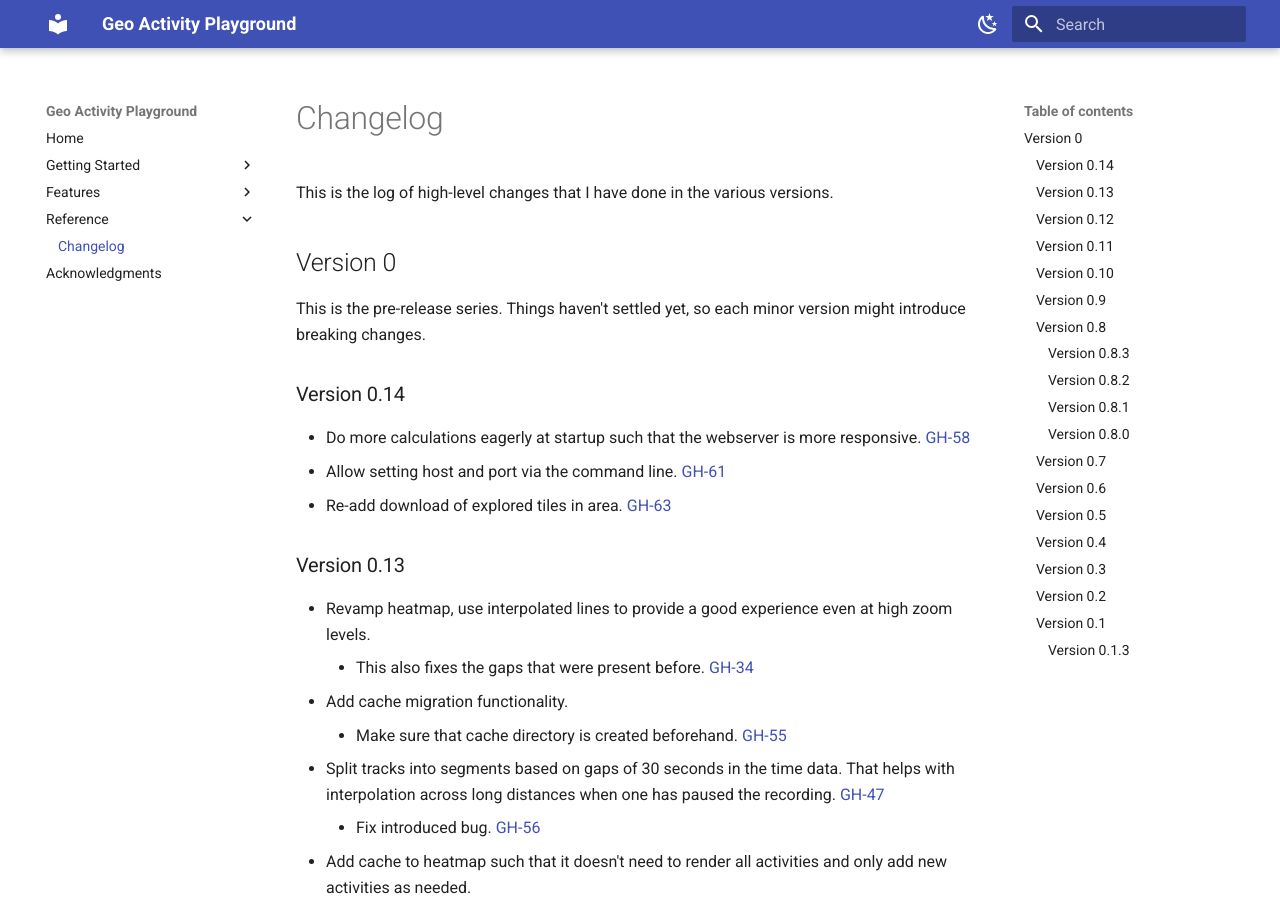
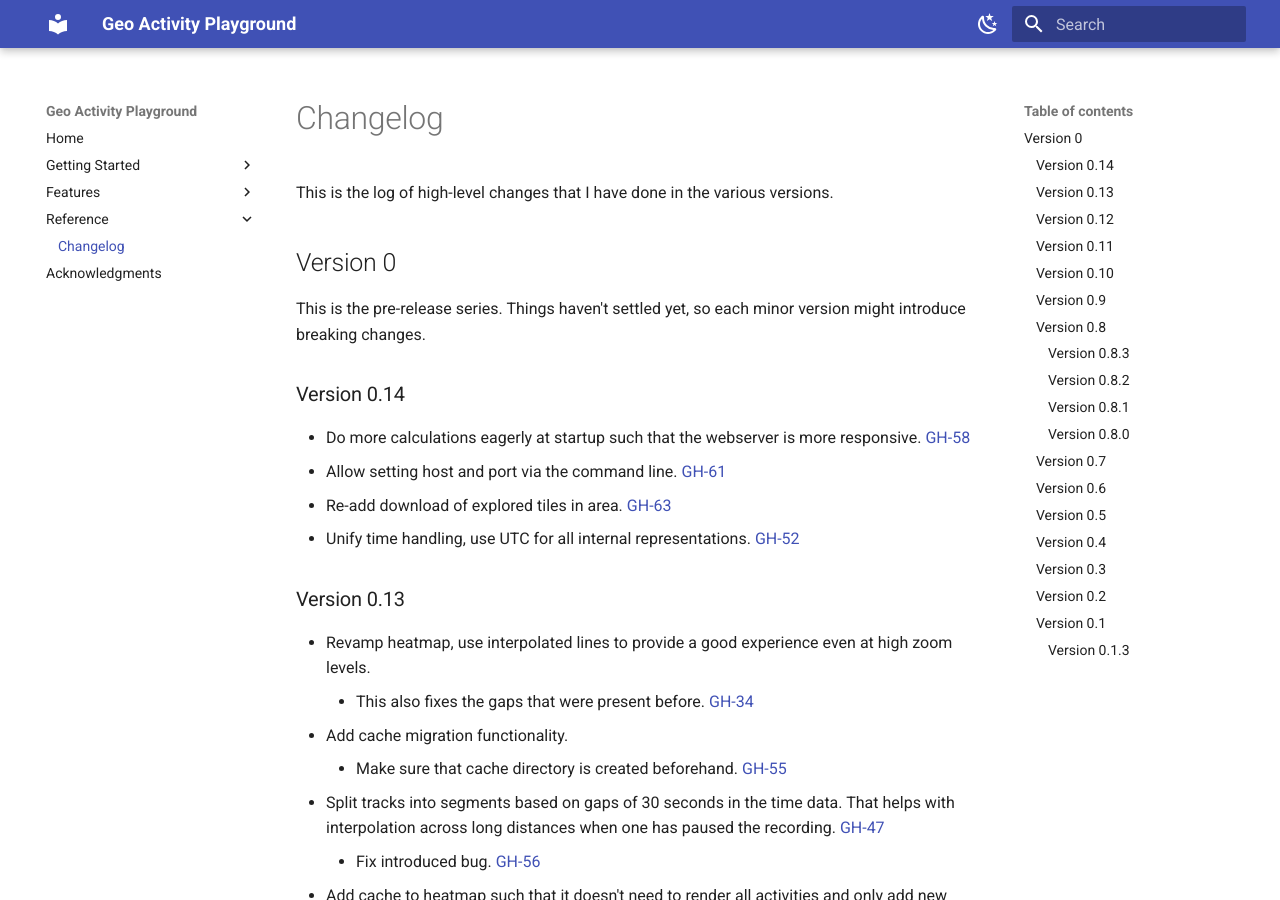
Before and after one commit to martin-ueding/geo-activity-playground, an MkDocs documentation site: the page built from docs/reference/changelog.md, in a window 1280 px wide and 900 px high. Built offline with MkDocs 1.6.1 and Material for MkDocs 9.7.7, drawn with Linux system fonts in a browser that asks for light colours.

Commit message:
Changelog entry

```diff
--- a/docs/reference/changelog.md
+++ b/docs/reference/changelog.md
@@ -11,6 +11,7 @@ This is the pre-release series. Things haven't settled yet, so each minor versio
 - Do more calculations eagerly at startup such that the webserver is more responsive. [GH-58](https://github.com/martin-ueding/geo-activity-playground/issues/58)
 - Allow setting host and port via the command line. [GH-61](https://github.com/martin-ueding/geo-activity-playground/pull/61)
 - Re-add download of explored tiles in area. [GH-63](https://github.com/martin-ueding/geo-activity-playground/issues/63)
+- Unify time handling, use UTC for all internal representations. [GH-52](https://github.com/martin-ueding/geo-activity-playground/issues/52)
 
 ### Version 0.13
 
```
